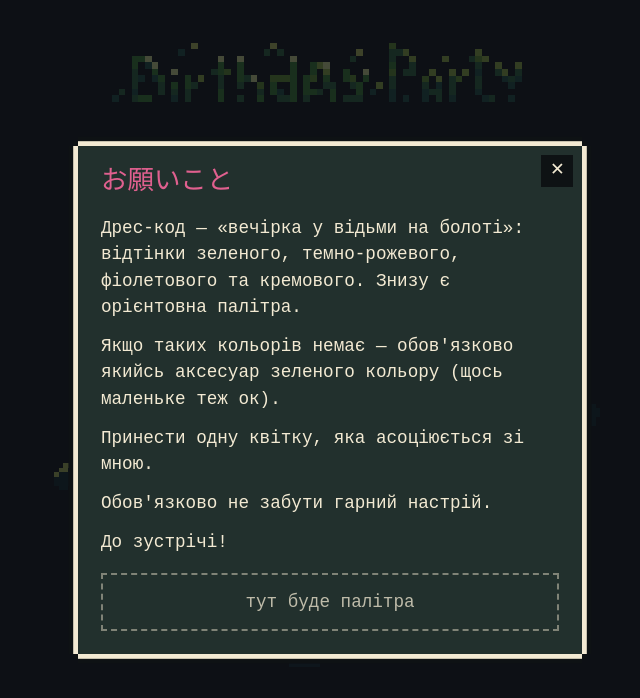
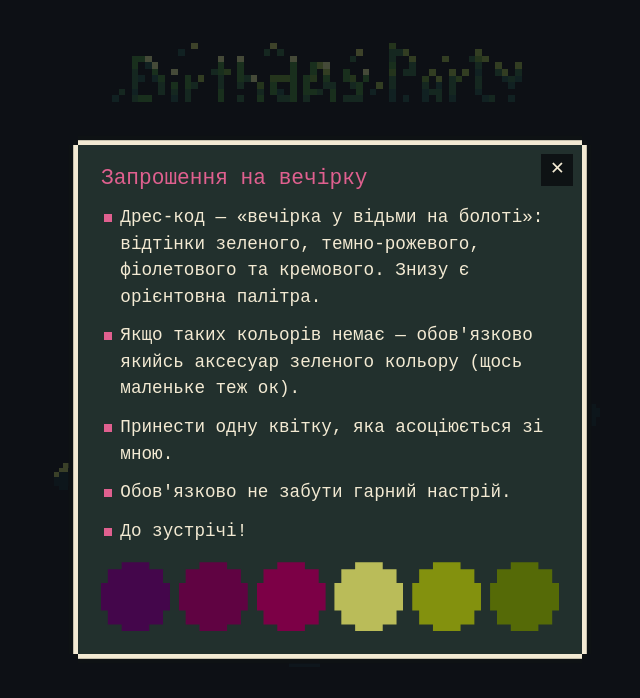
Before and after one commit to DovIra/frog-party-, a plain HTML site: page index.html in a window 1280 px wide. Both pictures are taken after a click on the link 634 px from the left and 624 px from the top of the page. Shown: the whole page, without its empty margins (310-950 px from the left). Drawn offline with Linux system fonts and the light colour scheme; a web font is replaced by a local one.

Commit message:
Вікно: заголовок «Запрошення на вечірку», пункти з крапочками, палітра кольорів

```diff
--- a/index.html
+++ b/index.html
@@ -299,12 +299,31 @@ body{
 }
 .popup-title{
   margin: 0 1.6em .6em 0;
-  font-size: 1.5em;
+  font-size: 1.2em;
   font-weight: 400;
   line-height: 1.2;
   color: var(--popup-accent);
 }
-.popup p{ margin: 0 0 .7em; }
+/* пункти з піксельною «крапочкою» */
+.popup-list{
+  margin: 0;
+  padding: 0;
+  list-style: none;
+}
+.popup-list li{
+  position: relative;
+  margin: 0 0 .7em;
+  padding-left: 1.1em;
+}
+.popup-list li::before{
+  content: "";
+  position: absolute;
+  left: .15em;
+  top: .55em;
+  width: .45em;
+  height: .45em;
+  background: var(--popup-accent);
+}
 
 .popup-close{
   position: absolute;
@@ -326,20 +345,23 @@ body{
   color: var(--popup-dark);
 }
 
-.popup-palette{
-  display: block;
-  width: 100%;
-  margin-top: 1em;
-  image-rendering: pixelated;
-  image-rendering: crisp-edges;
+/* палітра: 6 піксельних «кружечків» у ряд */
+.palette{
+  display: flex;
+  justify-content: space-between;
+  gap: .5em;
+  margin: 1em 0 0;
+  padding: 0;
+  list-style: none;
 }
-/* плейсхолдер палітри (видалиш, коли буде картинка) */
-.ph-palette{
-  margin-top: 1em;
-  padding: .8em;
-  border: .12em dashed rgba(243,234,211,.6);
-  text-align: center;
-  opacity: .75;
+.palette li{
+  flex: 1;
+  aspect-ratio: 1;
+  background: var(--c);
+  /* кружечок зі «сходинками», як у піксель-арті */
+  clip-path: polygon(30% 0, 70% 0, 70% 10%, 90% 10%, 90% 30%, 100% 30%, 100% 70%,
+    90% 70%, 90% 90%, 70% 90%, 70% 100%, 30% 100%, 30% 90%, 10% 90%, 10% 70%,
+    0 70%, 0 30%, 10% 30%, 10% 10%, 30% 10%);
 }
 
 /* =========================================================================
@@ -463,23 +485,31 @@ body{
     <img class="frame-2" src="img/pad-2.png" alt="">
   </div>
   <!-- ===================================================================
-       ВІКНО «お願いこと» — відкривається з латаття ❗
-       Кожен <p> — окремий абзац. Текст міняй прямо тут.
+       ВІКНО «Запрошення на вечірку» — відкривається з латаття ❗
+       Кожен <li> — окремий пункт. Текст міняй прямо тут.
        =================================================================== -->
   <dialog class="popup" id="popup-info" aria-labelledby="popup-info-title">
     <div class="popup-body">
       <button class="popup-close" type="button" aria-label="Закрити">✕</button>
-      <h2 class="popup-title" id="popup-info-title" lang="ja">お願いこと</h2>
+      <h2 class="popup-title" id="popup-info-title">Запрошення на вечірку</h2>
 
-      <p>Дрес-код — «вечірка у відьми на болоті»: відтінки зеленого, темно-рожевого, фіолетового та кремового. Знизу є орієнтовна палітра.</p>
-      <p>Якщо таких кольорів немає — обов'язково якийсь аксесуар зеленого кольору (щось маленьке теж ок).</p>
-      <p>Принести одну квітку, яка асоціюється зі мною.</p>
-      <p>Обов'язково не забути гарний настрій.</p>
-      <p>До зустрічі!</p>
+      <ul class="popup-list">
+        <li>Дрес-код — «вечірка у відьми на болоті»: відтінки зеленого, темно-рожевого, фіолетового та кремового. Знизу є орієнтовна палітра.</li>
+        <li>Якщо таких кольорів немає — обов'язково якийсь аксесуар зеленого кольору (щось маленьке теж ок).</li>
+        <li>Принести одну квітку, яка асоціюється зі мною.</li>
+        <li>Обов'язково не забути гарний настрій.</li>
+        <li>До зустрічі!</li>
+      </ul>
 
-      <!-- палітра: коли намалюєш — видали <div class="ph-palette"> і розкоментуй <img> -->
-      <!-- <img class="popup-palette" src="img/palette.png" alt="Орієнтовна палітра кольорів"> -->
-      <div class="ph-palette">тут буде палітра</div>
+      <!-- палітра: кольори міняй у style="--c:…" -->
+      <ul class="palette" aria-label="Орієнтовна палітра кольорів">
+        <li style="--c:#44064B" title="#44064B"></li>
+        <li style="--c:#600342" title="#600342"></li>
+        <li style="--c:#7C0046" title="#7C0046"></li>
+        <li style="--c:#BABC59" title="#BABC59"></li>
+        <li style="--c:#83910E" title="#83910E"></li>
+        <li style="--c:#556A07" title="#556A07"></li>
+      </ul>
     </div>
   </dialog>
 </main>
```
